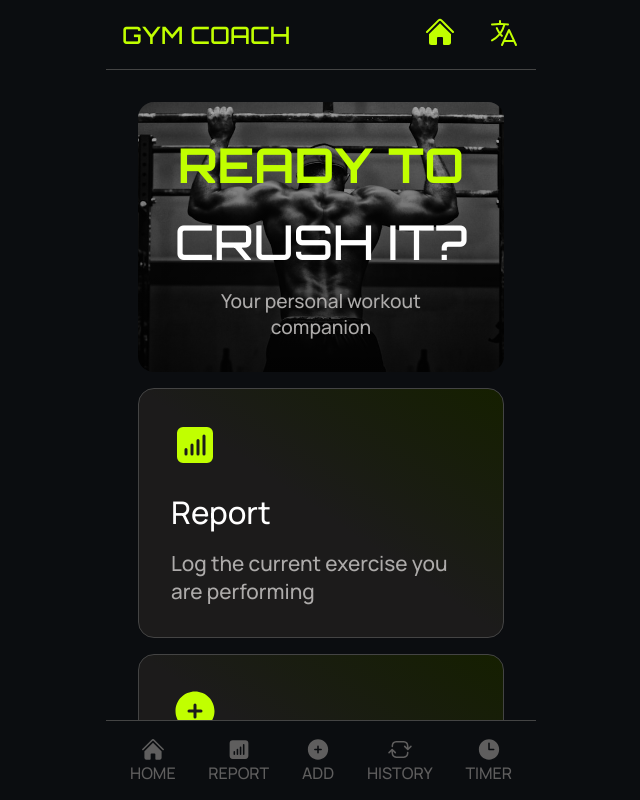
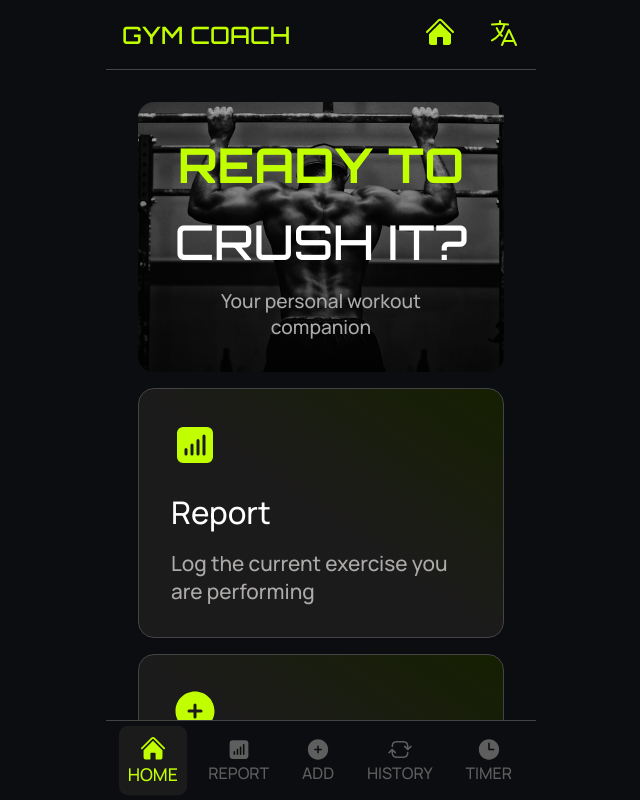
Before and after one commit to ernestol92/GymCoach, a React (Vite) app: page / in a window 1280 px wide. Shown: the whole page, without its empty margins (319-959 px from the left). Built offline with nearby package versions, Linux system fonts and the light colour scheme.

Commit message:
feat: adiciona estado ativo no footer com NavLink e CSS

```diff
--- a/src/App.css
+++ b/src/App.css
@@ -583,19 +583,19 @@
   background-color: transparent;
 }
 
-.footer-link:hover{
+.footer-link.active{
   background-color: #1C1B1B;
   border-radius: 0.5rem;
   transition: .5s;
   transform: scale(1.1);
 }
 
-.footer-link:hover svg {
+.footer-link.active svg {
   fill: #c1ff00;
   transition: .5s;
 }
 
-.footer-link:hover span {
+.footer-link.active span {
   color: #c1ff00;
   transition: .5s;
 }
@@ -831,20 +831,6 @@
   background: #1a1a1a;
 }
 
-@media (max-width: 640px) {
-
-  .set-table-head,
-  .set-table-row {
-    grid-template-columns: 1.5fr 0.7fr 1fr 1fr;
-  }
-
-  .set-table-head span,
-  .set-table-row span {
-    padding: 0.75rem 0.55rem;
-    font-size: 0.95rem;
-  }
-}
-
 .backup-page {
   display: flex;
   flex-direction: column;
@@ -930,3 +916,17 @@
 .justify-self-left{
   justify-self: left;
 }
+
+@media (max-width: 640px) {
+
+  .set-table-head,
+  .set-table-row {
+    grid-template-columns: 1.5fr 0.7fr 1fr 1fr;
+  }
+
+  .set-table-head span,
+  .set-table-row span {
+    padding: 0.75rem 0.55rem;
+    font-size: 0.95rem;
+  }
+}
--- a/src/Components/Footer.jsx
+++ b/src/Components/Footer.jsx
@@ -1,15 +1,15 @@
 import React from 'react'
-import { Link } from 'react-router-dom'
+import { NavLink } from 'react-router-dom';
 import { ChartBarSquareIcon, PlusCircleIcon, ClockIcon, ArrowPathRoundedSquareIcon, ArrowUpOnSquareIcon, HomeIcon } from '@heroicons/react/24/solid';
 
 const Footer = () => {
   return (
     <footer className='footer'>
-          <Link to="/" className='footer-link'><HomeIcon className='icon-md footer-icon'/><span>HOME</span></Link>
-          <Link to="/reportCategory" className='footer-link'><ChartBarSquareIcon className='icon-md footer-icon'/><span>REPORT</span></Link>
-          <Link to="/addExercise" className='footer-link'><PlusCircleIcon className='icon-md footer-icon'/><span>ADD</span></Link>
-          <Link to="/history" className='footer-link'><ArrowPathRoundedSquareIcon className='icon-md footer-icon'/><span>HISTORY</span></Link>
-          <Link to="/timer" className='footer-link'><ClockIcon className='icon-md footer-icon'/><span>TIMER</span></Link>
+          <NavLink to="/" className='footer-link'><HomeIcon className='icon-md footer-icon'/><span>HOME</span></NavLink>
+          <NavLink to="/reportCategory" className='footer-link'><ChartBarSquareIcon className='icon-md footer-icon'/><span>REPORT</span></NavLink>
+          <NavLink to="/addExercise" className='footer-link'><PlusCircleIcon className='icon-md footer-icon'/><span>ADD</span></NavLink>
+          <NavLink to="/history" className='footer-link'><ArrowPathRoundedSquareIcon className='icon-md footer-icon'/><span>HISTORY</span></NavLink>
+          <NavLink to="/timer" className='footer-link'><ClockIcon className='icon-md footer-icon'/><span>TIMER</span></NavLink>
     </footer>
   )
 }
```
